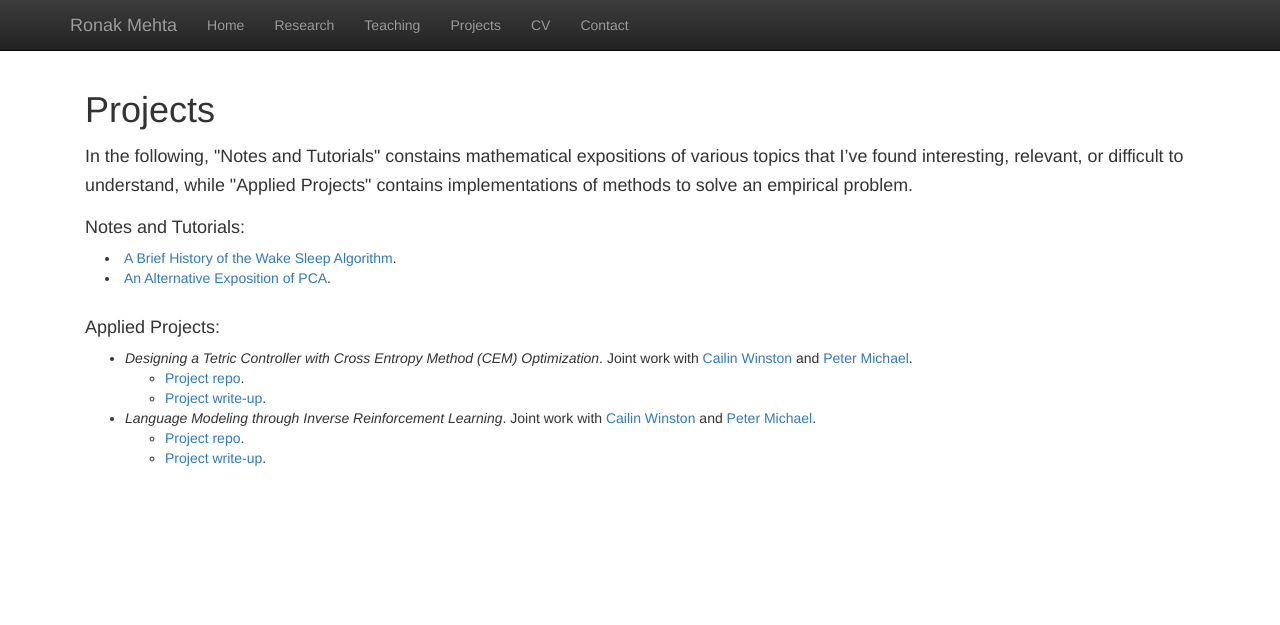
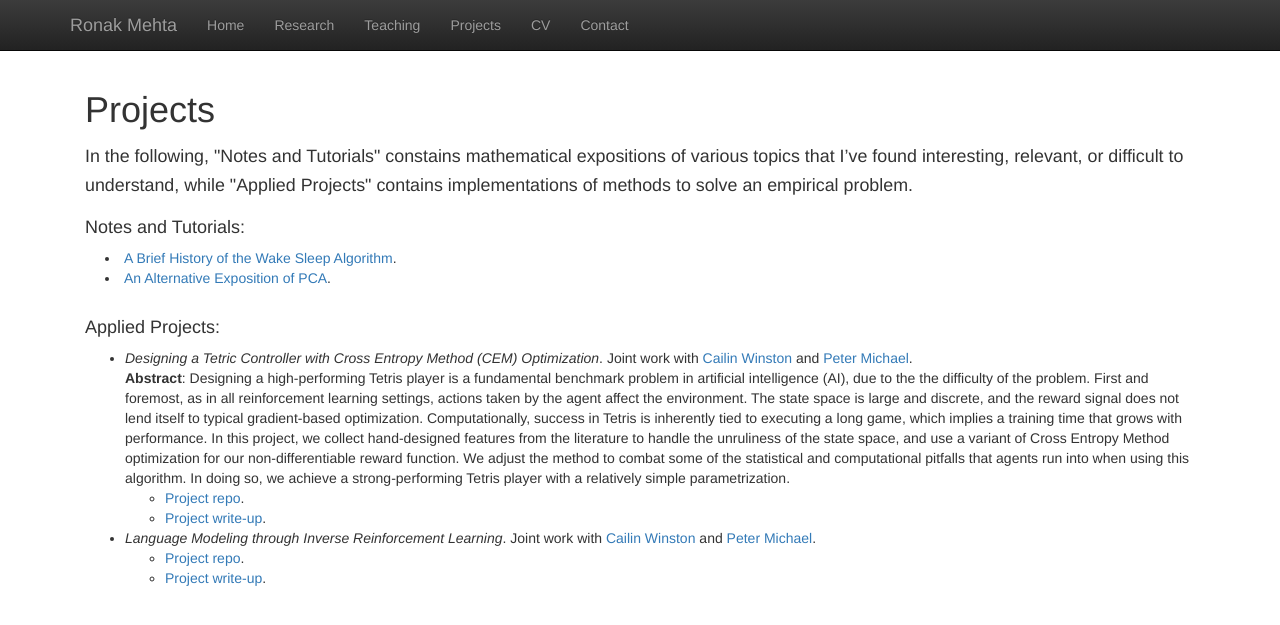
Before and after one commit to shreyap18/shreyap18.github.io, a Jekyll site: the page built from projects.html, in a window 1280 px wide. Shown: the top 625 px of the page. Built offline with Jekyll 4.4.1, drawn with Linux system fonts in a browser that asks for light colours; nearby versions of some CDN libraries; library files that are not in the unit come from our copies.

Commit message:
Project abstract.

```diff
--- a/projects.html
+++ b/projects.html
@@ -26,6 +26,17 @@ title: 'Projects'
     <li style="padding:0px;margin:0px 0px 0px;"> <i>Designing a Tetric Controller with Cross Entropy Method (CEM)
             Optimization</i>. Joint work with <a href="https://github.com/cailinw">Cailin Winston</a> and <a
             href="https://github.com/ptrmcl">Peter Michael</a>.
+        <br />
+        <b>Abstract</b>: Designing a high-performing Tetris player is a fundamental benchmark problem in artificial
+        intelligence (AI), due to the the difficulty of the problem. First and foremost, as in all reinforcement
+        learning settings, actions taken by the agent affect the environment. The state space is large and
+        discrete, and the reward signal does not lend itself to typical gradient-based optimization. Computationally,
+        success in Tetris is inherently tied to executing a long game, which implies a training
+        time that grows with performance. In this project, we collect hand-designed features from the
+        literature to handle the unruliness of the state space, and use a variant of Cross Entropy Method
+        optimization for our non-differentiable reward function. We adjust the method to combat some of
+        the statistical and computational pitfalls that agents run into when using this algorithm. In doing
+        so, we achieve a strong-performing Tetris player with a relatively simple parametrization.
         <ul>
             <li> <a href="https://github.com/ronakdm/tetris_cem">Project repo</a>. </li>
             <li> <a href="projects/tetris_cem.pdf">Project write-up</a>.
```
